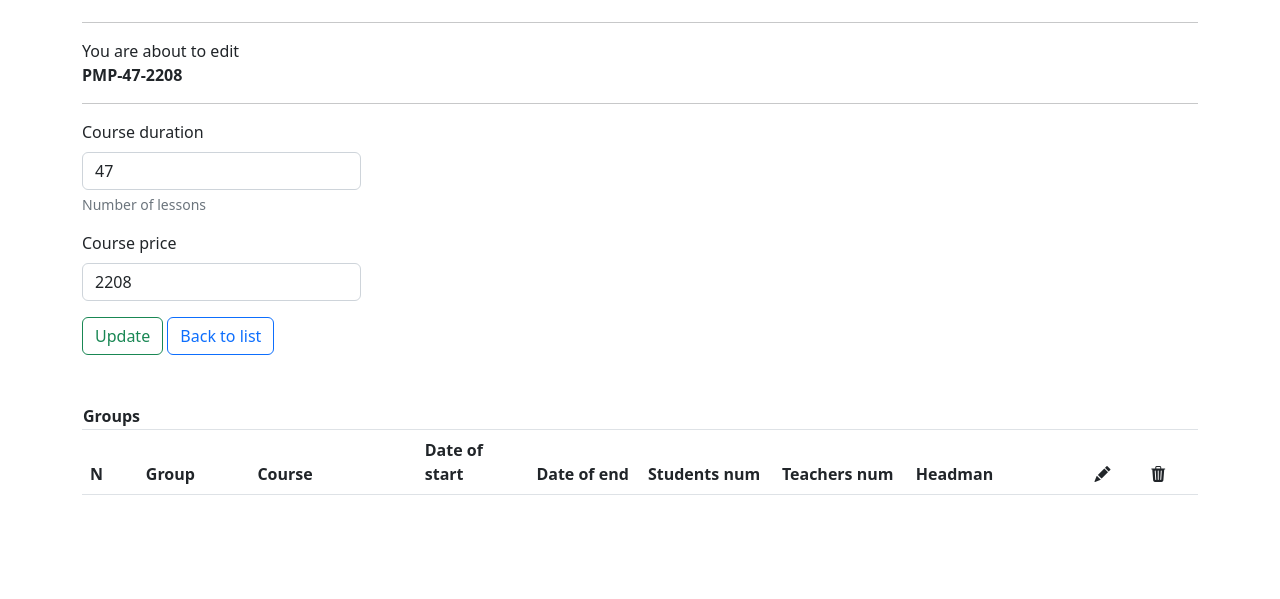
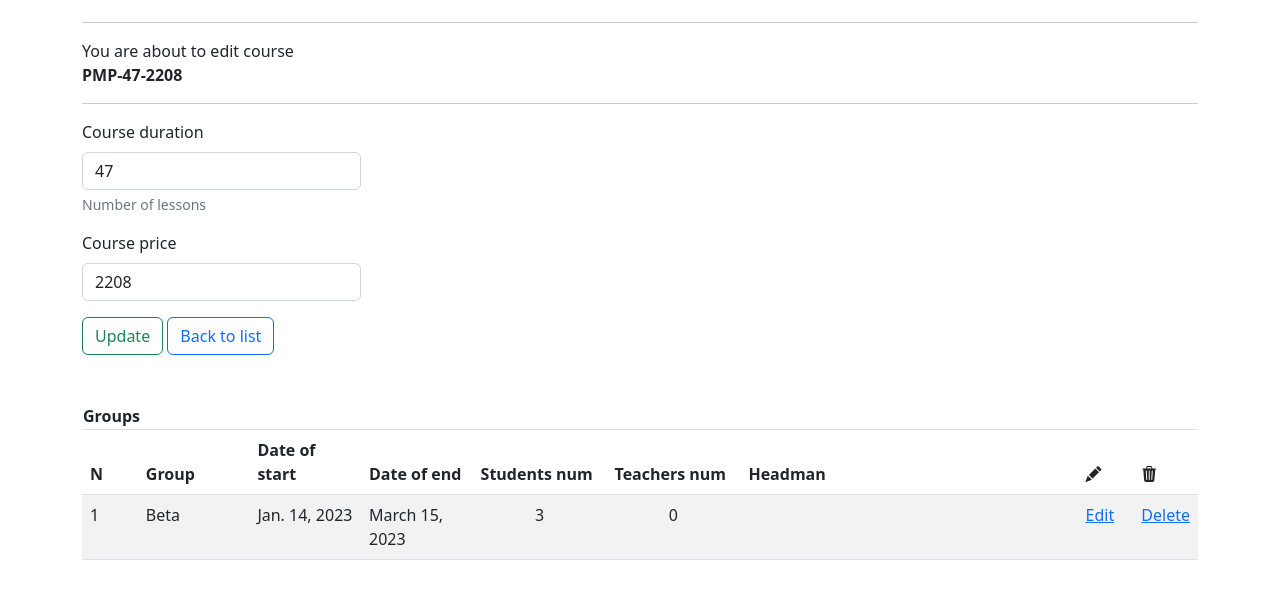
Before and after one commit to PyPro2022/DJANGO_LMS, a Django app: page /courses/update/1/ in a window 1280 px wide. Shown: the part 66-665 px from the top of the page. Run offline with Django 4.2, Linux system fonts and the light colour scheme; data comes from the database, SQL or seed files in the repository; lists and menus that the app fills with data are empty; parts of the project's set-up code (start-up, migrations or seed data) failed here and were passed over; some libraries are stand-ins or nearby versions.

Commit message:
Добавил вывод описания группы в update-шаблон для курса

```diff
--- a/courses/models.py
+++ b/courses/models.py
@@ -11,7 +11,7 @@ from django.db import models
 # from .validators import max_student_number_validator
 
 # from students.models import Student
-from teachers.models import Teacher
+from groups.models import Group
 
 
 class Course(models.Model):
@@ -52,6 +52,11 @@ class Course(models.Model):
             )
             cr.save()
 
+    def get_number_of_groups(self):
+        # from students.models import Student
+        return len(Group.objects.filter(course_id=self.course_id))
+
+
 # Кладовка
 
 # def get_number_of_students(self):
--- a/courses/views.py
+++ b/courses/views.py
@@ -13,6 +13,7 @@ from django.urls import reverse
 
 from .forms import CourseCreateForm, CourseFilterForm, CourseUpdateForm
 from .models import Course
+from groups.models import Group
 
 
 def get_courses(request):
@@ -44,6 +45,7 @@ def create_course(request):
 
 def update_course(request, pk):
     course = get_object_or_404(Course, pk=pk)
+    course_group = Group.objects.filter(course_id=pk)
     if request.method == 'POST':
         form = CourseUpdateForm(request.POST, instance=course)
         if form.is_valid():
@@ -53,7 +55,7 @@ def update_course(request, pk):
         form = CourseUpdateForm(instance=course)
     return render(
         request, 'courses/cr_update.html',
-        {'title': 'Update course', 'form': form, 'course': course},
+        {'title': 'Update course', 'form': form, 'course': course, 'course_group':course_group},
     )
 
 
--- a/templates/courses/cr_list.html
+++ b/templates/courses/cr_list.html
@@ -16,7 +16,6 @@
 
    {# {% with list_object=courses_filter.qs on_group=True %} #}
     {% with list_object=courses_filter.qs%}
-
         {% include 'includes/cr_list_table.html' %}
     {% endwith %}
 {% endblock %}
--- a/templates/courses/cr_update.html
+++ b/templates/courses/cr_update.html
@@ -6,7 +6,7 @@
 
 {% block content %}
 <hr>
-<p>You are about to edit <br><span style="font-weight: bold;">
+<p>You are about to edit course <br><span style="font-weight: bold;">
 {{course.name}}-{{course.duration}}-{{course.price}}</span></p>
 
 <hr>
@@ -27,7 +27,7 @@
         <th>Groups</th>
     </tr>
     </thead>
-             {% with list_object=group.group_course.all on_group=False %}
+             {% with list_object=course_group on_course=False %}
                 {% include 'includes/gr_list_table.html' %}
             {% endwith %}
 </table>
--- a/templates/groups/gr_update.html
+++ b/templates/groups/gr_update.html
@@ -6,7 +6,7 @@
 
 {% block content %}
 <hr>
-<p>You are about to edit <br><span style="font-weight: bold;">
+<p>You are about to edit group <br><span style="font-weight: bold;">
 {{group.name}}-{{group.start_date}}</span></p>
 
 <hr>
--- a/templates/includes/cr_list_table.html
+++ b/templates/includes/cr_list_table.html
@@ -2,10 +2,10 @@
     <thead class="table-bordered">
     <tr>
             <th style="width: 5%">N</th>
-            <th style="width: 10%">Course</th>
+            <th style="width: 15%">Course</th>
             <th style="width: 10%">Lessons</th>
             <th style="width: 10%">Price</th>
-<!--            <th style="width: 10%">Number of groups</th>-->
+<!--            <th style="width: 10%">Group</th>-->
             <th style="width: 5%"><i class="bi bi-pencil-fill"></i></th>
             <th style="width: 5%"><i class="bi bi-trash3-fill"></i></th>
     </thead>
--- a/templates/includes/gr_list_table.html
+++ b/templates/includes/gr_list_table.html
@@ -3,7 +3,7 @@
     <tr>
             <th style="width: 5%">N</th>
             <th style="width: 10%">Group</th>
-            <th style="width: 15%">Course</th>
+        {% if on_course %} <th style="width: 15%">Course</th>{% endif %}
             <th style="width: 10%">Date of start</th>
             <th style="width: 10%">Date of end</th>
             <th style="width: 12%">Students num</th>
@@ -20,7 +20,7 @@
         <td>{{ forloop.counter }}</td>
 <!--        <td>{{ group.group_id }}</td>-->
         <td>{{ group.name }}</td>
-        <td>{{ group.course.name }}</td>
+         {% if on_course %}<td>{{ group.course.name }}</td>{% endif %}
         <td>{{ group.start_date }}</td>
         <td>{% if group.end_date %}{{ group.end_date }}{% endif %}</td>
 <!--        <td>{%if group.number_of_students%}{{ group.number_of_students }}{%endif%}</td>-->
```
